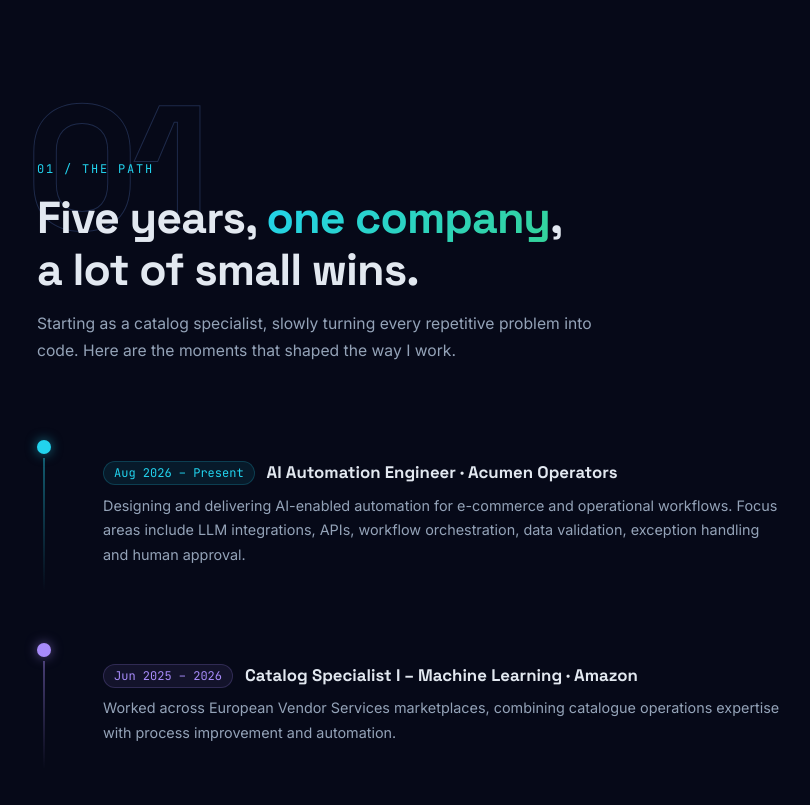
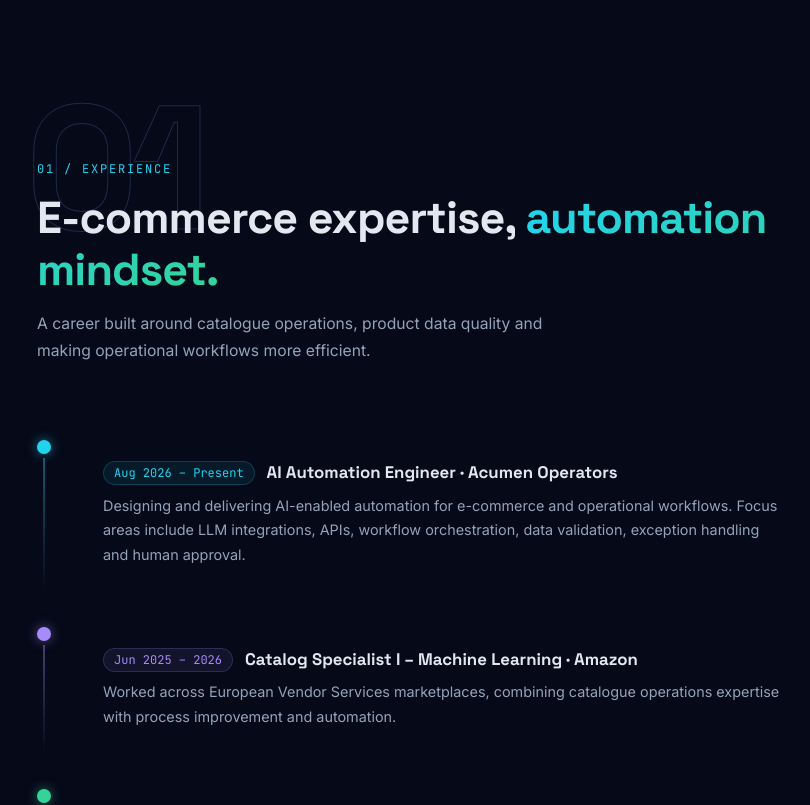
Before and after one commit to Sudheer-029/sudheer-029.github.io, a React (Vite) app: page / in a window 1280 px wide. Shown: the part 800-1605 px from the top of the page, without its empty margins (217-1027 px from the left). Built offline with nearby package versions, Linux system fonts and the light colour scheme.

Commit message:
Align portfolio sections with e-commerce and Shopify positioning

```diff
--- a/src/components/Story.jsx
+++ b/src/components/Story.jsx
@@ -1,8 +1,6 @@
 import { useRef, useEffect, useState } from 'react'
 import { timeline } from '../data'
-
-const colorMap = { cyan: '#22d3ee', emerald: '#34d399', violet: '#a78bfa', pink: '#f472b6', amber: '#fbbf24' }
-
+const colorMap = { cyan: '#22d3ee', emerald: '#34d399', violet: '#a78bfa' }
 function TimelineItem({ item, index }) {
   const ref = useRef()
   const [vis, setVis] = useState(false)
@@ -12,62 +10,14 @@ function TimelineItem({ item, index }) {
     return () => o.disconnect()
   }, [])
   const c = colorMap[item.color]
-  return (
-    <div
-      ref={ref}
-      style={{
-        display: 'flex',
-        alignItems: 'flex-start',   // card stays top-aligned
-        gap: 24,
-        marginBottom: 48,
-        opacity: vis ? 1 : 0,
-        transform: vis ? 'translateY(0)' : 'translateY(30px)',
-        transition: `opacity 0.6s ${index * 0.1}s, transform 0.6s ${index * 0.1}s`,
-      }}
-    >
-      {/* Dot + connector column — stretches to full card height */}
-      <div style={{
-        display: 'flex',
-        flexDirection: 'column',
-        alignItems: 'center',
-        flexShrink: 0,
-        paddingTop: 4,
-        alignSelf: 'stretch',   // match card height, not just dot height
-      }}>
-        <div style={{ width: 14, height: 14, borderRadius: '50%', background: c, boxShadow: `0 0 12px ${c}88`, zIndex: 1, flexShrink: 0 }} />
-        {/* flex:1 makes the line fill whatever space remains after the dot */}
-        {index < timeline.length - 1 && (
-          <div style={{ width: 2, flex: 1, minHeight: 24, background: `linear-gradient(${c}66, transparent)`, marginTop: 4 }} />
-        )}
-      </div>
-      <div className="card" style={{ flex: 1, padding: '24px 28px' }}>
-        <div style={{ display: 'flex', alignItems: 'center', gap: 12, marginBottom: 8 }}>
-          <span className="font-mono" style={{ fontSize: '0.75rem', color: c, background: `${c}15`, border: `1px solid ${c}33`, borderRadius: 999, padding: '2px 10px' }}>{item.year}</span>
-          <h3 className="font-display" style={{ fontSize: '1.05rem', fontWeight: 700, color: '#e2e8f0' }}>{item.title}</h3>
-        </div>
-        <p style={{ fontSize: '0.9rem', color: '#94a3b8', lineHeight: 1.7 }}>{item.body}</p>
-      </div>
-    </div>
-  )
+  return <div ref={ref} style={{ display: 'flex', alignItems: 'flex-start', gap: 24, marginBottom: 32, opacity: vis ? 1 : 0, transform: vis ? 'translateY(0)' : 'translateY(30px)', transition: `opacity 0.6s ${index * 0.1}s, transform 0.6s ${index * 0.1}s` }}>
+    <div style={{ display: 'flex', flexDirection: 'column', alignItems: 'center', flexShrink: 0, paddingTop: 4, alignSelf: 'stretch' }}><div style={{ width: 14, height: 14, borderRadius: '50%', background: c, boxShadow: `0 0 12px ${c}88`, zIndex: 1, flexShrink: 0 }} />{index < timeline.length - 1 && <div style={{ width: 2, flex: 1, minHeight: 24, background: `linear-gradient(${c}66, transparent)`, marginTop: 4 }} />}</div>
+    <div className="card" style={{ flex: 1, padding: '24px 28px' }}><div style={{ display: 'flex', alignItems: 'center', gap: 12, marginBottom: 8, flexWrap: 'wrap' }}><span className="font-mono" style={{ fontSize: '0.75rem', color: c, background: `${c}15`, border: `1px solid ${c}33`, borderRadius: 999, padding: '2px 10px' }}>{item.year}</span><h3 className="font-display" style={{ fontSize: '1.05rem', fontWeight: 700, color: '#e2e8f0' }}>{item.title}</h3></div><p style={{ fontSize: '0.9rem', color: '#94a3b8', lineHeight: 1.7 }}>{item.body}</p></div>
+  </div>
 }
-
 export default function Story() {
-  return (
-    <section id="story" style={{ padding: '120px 24px', maxWidth: 820, margin: '0 auto', position: 'relative' }}>
-      <div style={{ position: 'relative', marginBottom: 72, paddingTop: 40 }}>
-        <span className="section-number">01</span>
-        <div style={{ position: 'relative', zIndex: 1 }}>
-          <div className="section-label" style={{ marginBottom: 14 }}>01 / The path</div>
-          <h2 className="font-display" style={{ fontSize: 'clamp(1.9rem, 4vw, 2.8rem)', fontWeight: 700, color: '#e2e8f0', lineHeight: 1.15, letterSpacing: '-0.02em' }}>
-            Five years, <span className="gradient-text-cyan">one company</span>,
-            <br />a lot of small wins.
-          </h2>
-          <p style={{ color: '#94a3b8', marginTop: 16, fontSize: '0.98rem', lineHeight: 1.7, maxWidth: 560 }}>
-            Starting as a catalog specialist, slowly turning every repetitive problem into code. Here are the moments that shaped the way I work.
-          </p>
-        </div>
-      </div>
-      {timeline.map((item, i) => <TimelineItem key={i} item={item} index={i} />)}
-    </section>
-  )
+  return <section id="story" style={{ padding: '120px 24px', maxWidth: 820, margin: '0 auto', position: 'relative' }}>
+    <div style={{ position: 'relative', marginBottom: 72, paddingTop: 40 }}><span className="section-number">01</span><div style={{ position: 'relative', zIndex: 1 }}><div className="section-label" style={{ marginBottom: 14 }}>01 / Experience</div><h2 className="font-display" style={{ fontSize: 'clamp(1.9rem, 4vw, 2.8rem)', fontWeight: 700, color: '#e2e8f0', lineHeight: 1.15, letterSpacing: '-0.02em' }}>E-commerce expertise, <span className="gradient-text-cyan">automation mindset.</span></h2><p style={{ color: '#94a3b8', marginTop: 16, fontSize: '0.98rem', lineHeight: 1.7, maxWidth: 560 }}>A career built around catalogue operations, product data quality and making operational workflows more efficient.</p></div></div>
+    {timeline.map((item, i) => <TimelineItem key={i} item={item} index={i} />)}
+  </section>
 }
```
